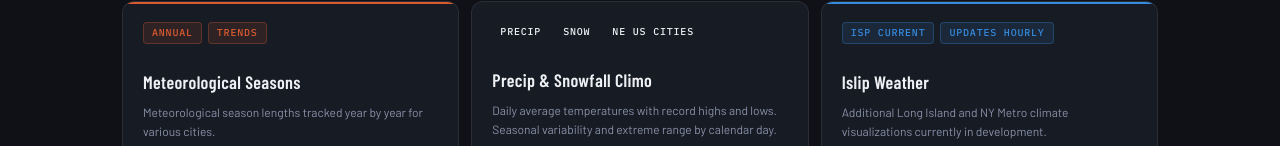
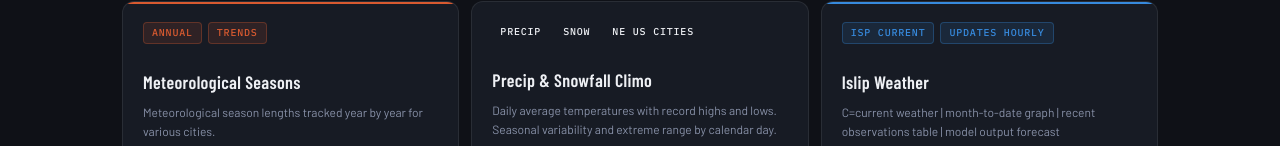
Before and after one commit to josht3113/context-climate, a React (Vite) app: page /#/ in a window 1280 px wide. Shown: the part 654-800 px from the top of the page. Built offline with nearby package versions, Linux system fonts and the light colour scheme.

Commit message:
Update Home.jsx

```diff
--- a/src/pages/Home.jsx
+++ b/src/pages/Home.jsx
@@ -59,7 +59,7 @@ const SECTIONS = [
       {
         tags:       ['ISP Current', 'Updates Hourly'],
         title:      'Islip Weather',
-        description:'Additional Long Island and NY Metro climate visualizations currently in development.',
+        description:'C=current weather | month-to-date graph | recent observations table | model output forecast',
         footerTags: ['ISP current conditions'],
         to:         '/isp-live',
         accentVar:  '--accent-hourly',
```
